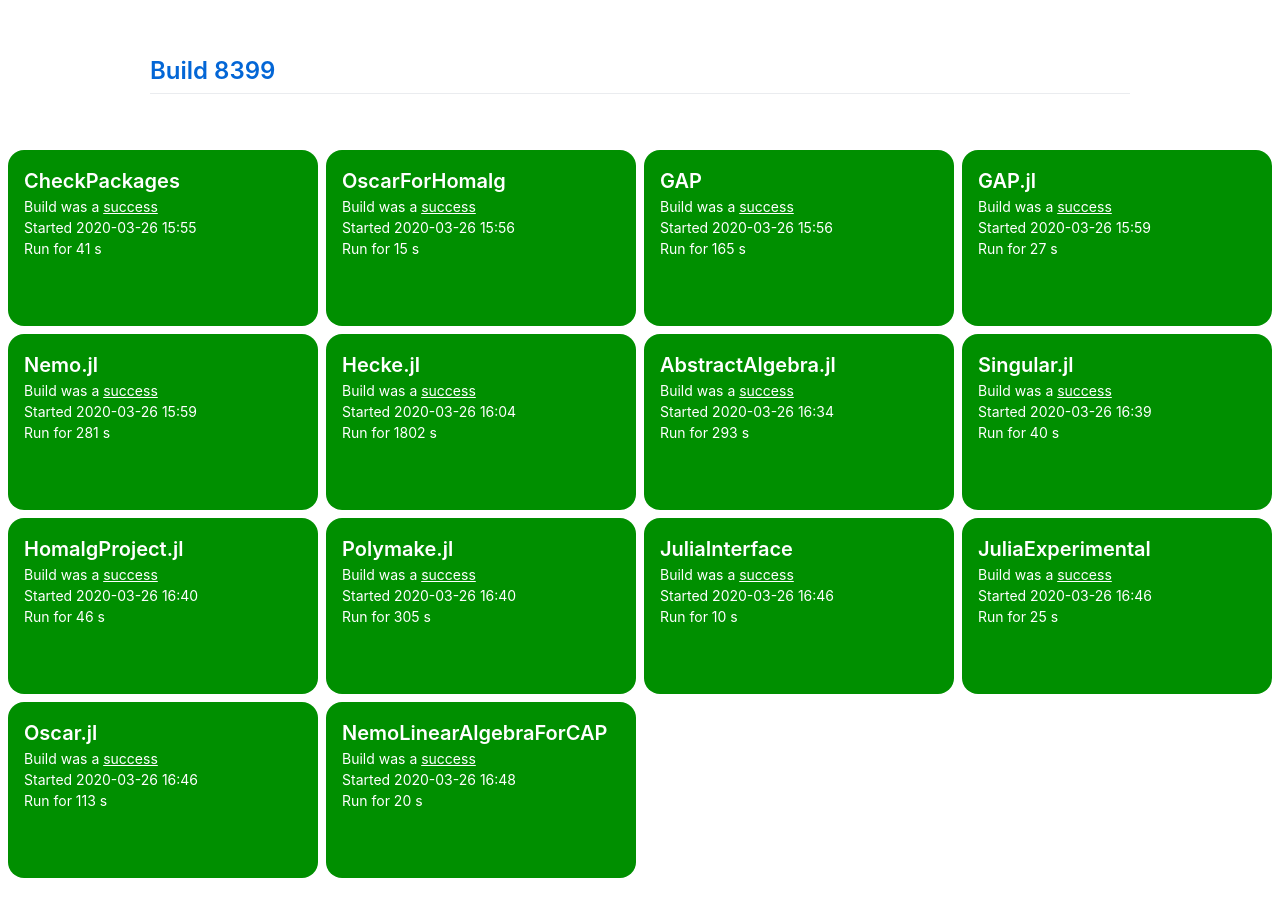
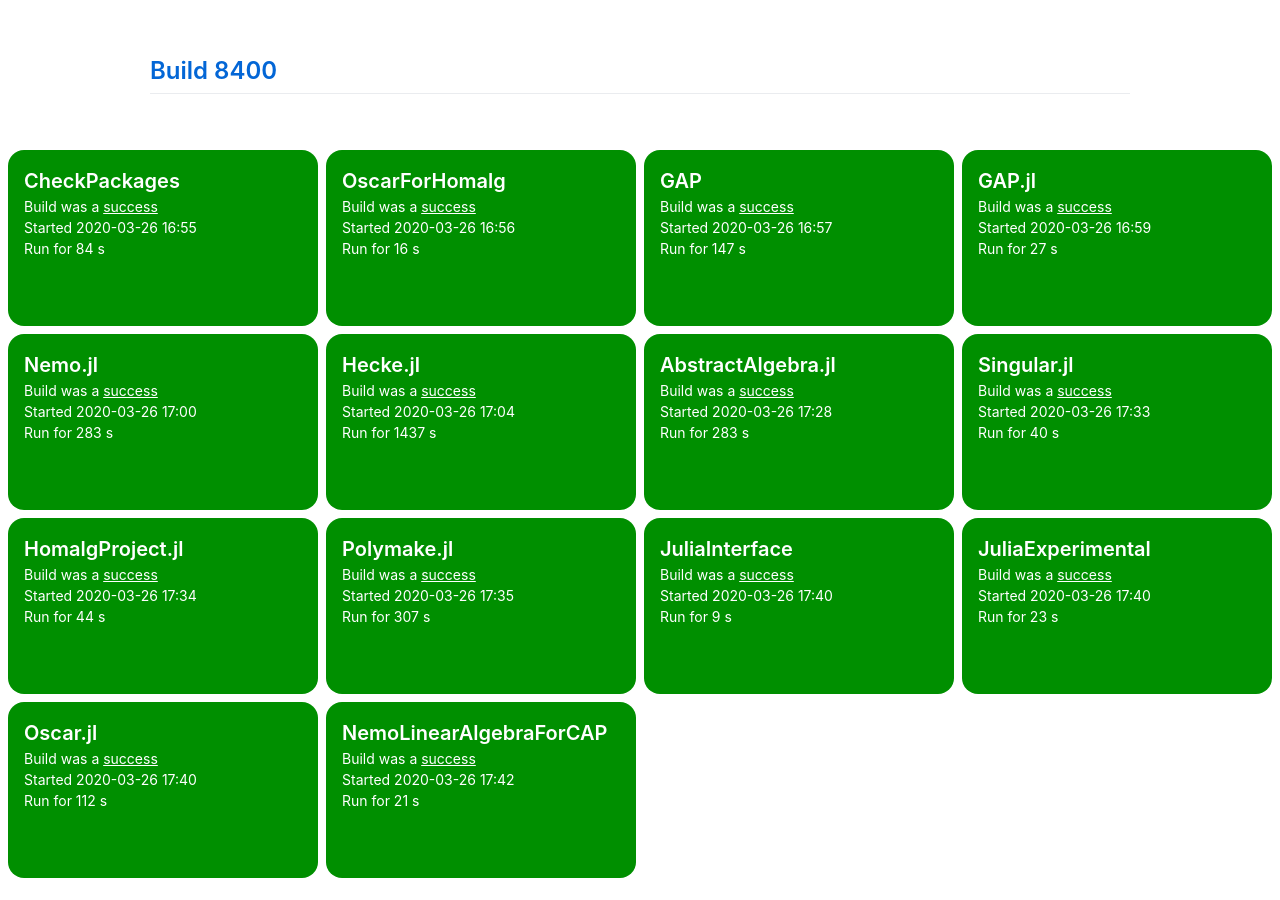
Before and after one commit to oscar-system/oscar-ci-status, a Jekyll site: the page built from index.html, in a window 1280 px wide. Built offline with Jekyll 4.4.1, drawn with Linux system fonts in a browser that asks for light colours.

Commit message:
Build 8400

```diff
--- a/_data/ci.yml
+++ b/_data/ci.yml
@@ -1,38 +1,38 @@
-build: 8399
-build_url: https://oscarci.mathematik.uni-kl.de/job/oscar/8399/
+build: 8400
+build_url: https://oscarci.mathematik.uni-kl.de/job/oscar/8400/
 job: oscar
 tests:
-- duration: 41
+- duration: 84
   exitcode: 0
   first_failure: false
   first_failure_url: null
   last_success: false
   last_success_url: null
-  log: https://oscarci.mathematik.uni-kl.de/job/oscar/8399/artifact/logs/build-8399/CheckPackages.log
+  log: https://oscarci.mathematik.uni-kl.de/job/oscar/8400/artifact/logs/build-8400/CheckPackages.log
   name: CheckPackages
-  start: 2020-03-26 15:55
+  start: 2020-03-26 16:55
   status: success
   success: true
-- duration: 15
+- duration: 16
   exitcode: 0
   first_failure: false
   first_failure_url: null
   last_success: false
   last_success_url: null
-  log: https://oscarci.mathematik.uni-kl.de/job/oscar/8399/artifact/logs/build-8399/OscarForHomalg.log
+  log: https://oscarci.mathematik.uni-kl.de/job/oscar/8400/artifact/logs/build-8400/OscarForHomalg.log
   name: OscarForHomalg
-  start: 2020-03-26 15:56
+  start: 2020-03-26 16:56
   status: success
   success: true
-- duration: 165
+- duration: 147
   exitcode: 0
   first_failure: false
   first_failure_url: null
   last_success: false
   last_success_url: null
-  log: https://oscarci.mathematik.uni-kl.de/job/oscar/8399/artifact/logs/build-8399/GAP.log
+  log: https://oscarci.mathematik.uni-kl.de/job/oscar/8400/artifact/logs/build-8400/GAP.log
   name: GAP
-  start: 2020-03-26 15:56
+  start: 2020-03-26 16:57
   status: success
   success: true
 - duration: 27
@@ -41,42 +41,42 @@ tests:
   first_failure_url: null
   last_success: false
   last_success_url: null
-  log: https://oscarci.mathematik.uni-kl.de/job/oscar/8399/artifact/logs/build-8399/GAP.jl.log
+  log: https://oscarci.mathematik.uni-kl.de/job/oscar/8400/artifact/logs/build-8400/GAP.jl.log
   name: GAP.jl
-  start: 2020-03-26 15:59
+  start: 2020-03-26 16:59
   status: success
   success: true
-- duration: 281
+- duration: 283
   exitcode: 0
   first_failure: false
   first_failure_url: null
   last_success: false
   last_success_url: null
-  log: https://oscarci.mathematik.uni-kl.de/job/oscar/8399/artifact/logs/build-8399/Nemo.jl.log
+  log: https://oscarci.mathematik.uni-kl.de/job/oscar/8400/artifact/logs/build-8400/Nemo.jl.log
   name: Nemo.jl
-  start: 2020-03-26 15:59
+  start: 2020-03-26 17:00
   status: success
   success: true
-- duration: 1802
+- duration: 1437
   exitcode: 0
   first_failure: false
   first_failure_url: null
   last_success: false
   last_success_url: null
-  log: https://oscarci.mathematik.uni-kl.de/job/oscar/8399/artifact/logs/build-8399/Hecke.jl.log
+  log: https://oscarci.mathematik.uni-kl.de/job/oscar/8400/artifact/logs/build-8400/Hecke.jl.log
   name: Hecke.jl
-  start: 2020-03-26 16:04
+  start: 2020-03-26 17:04
   status: success
   success: true
-- duration: 293
+- duration: 283
   exitcode: 0
   first_failure: false
   first_failure_url: null
   last_success: false
   last_success_url: null
-  log: https://oscarci.mathematik.uni-kl.de/job/oscar/8399/artifact/logs/build-8399/AbstractAlgebra.jl.log
+  log: https://oscarci.mathematik.uni-kl.de/job/oscar/8400/artifact/logs/build-8400/AbstractAlgebra.jl.log
   name: AbstractAlgebra.jl
-  start: 2020-03-26 16:34
+  start: 2020-03-26 17:28
   status: success
   success: true
 - duration: 40
@@ -85,74 +85,74 @@ tests:
   first_failure_url: null
   last_success: false
   last_success_url: null
-  log: https://oscarci.mathematik.uni-kl.de/job/oscar/8399/artifact/logs/build-8399/Singular.jl.log
+  log: https://oscarci.mathematik.uni-kl.de/job/oscar/8400/artifact/logs/build-8400/Singular.jl.log
   name: Singular.jl
-  start: 2020-03-26 16:39
+  start: 2020-03-26 17:33
   status: success
   success: true
-- duration: 46
+- duration: 44
   exitcode: 0
   first_failure: false
   first_failure_url: null
   last_success: false
   last_success_url: null
-  log: https://oscarci.mathematik.uni-kl.de/job/oscar/8399/artifact/logs/build-8399/HomalgProject.jl.log
+  log: https://oscarci.mathematik.uni-kl.de/job/oscar/8400/artifact/logs/build-8400/HomalgProject.jl.log
   name: HomalgProject.jl
-  start: 2020-03-26 16:40
+  start: 2020-03-26 17:34
   status: success
   success: true
-- duration: 305
+- duration: 307
   exitcode: 0
   first_failure: false
   first_failure_url: null
   last_success: false
   last_success_url: null
-  log: https://oscarci.mathematik.uni-kl.de/job/oscar/8399/artifact/logs/build-8399/Polymake.jl.log
+  log: https://oscarci.mathematik.uni-kl.de/job/oscar/8400/artifact/logs/build-8400/Polymake.jl.log
   name: Polymake.jl
-  start: 2020-03-26 16:40
+  start: 2020-03-26 17:35
   status: success
   success: true
-- duration: 10
+- duration: 9
   exitcode: 0
   first_failure: false
   first_failure_url: null
   last_success: false
   last_success_url: null
-  log: https://oscarci.mathematik.uni-kl.de/job/oscar/8399/artifact/logs/build-8399/JuliaInterface.log
+  log: https://oscarci.mathematik.uni-kl.de/job/oscar/8400/artifact/logs/build-8400/JuliaInterface.log
   name: JuliaInterface
-  start: 2020-03-26 16:46
+  start: 2020-03-26 17:40
   status: success
   success: true
-- duration: 25
+- duration: 23
   exitcode: 0
   first_failure: false
   first_failure_url: null
   last_success: false
   last_success_url: null
-  log: https://oscarci.mathematik.uni-kl.de/job/oscar/8399/artifact/logs/build-8399/JuliaExperimental.log
+  log: https://oscarci.mathematik.uni-kl.de/job/oscar/8400/artifact/logs/build-8400/JuliaExperimental.log
   name: JuliaExperimental
-  start: 2020-03-26 16:46
+  start: 2020-03-26 17:40
   status: success
   success: true
-- duration: 113
+- duration: 112
   exitcode: 0
   first_failure: false
   first_failure_url: null
   last_success: false
   last_success_url: null
-  log: https://oscarci.mathematik.uni-kl.de/job/oscar/8399/artifact/logs/build-8399/Oscar.jl.log
+  log: https://oscarci.mathematik.uni-kl.de/job/oscar/8400/artifact/logs/build-8400/Oscar.jl.log
   name: Oscar.jl
-  start: 2020-03-26 16:46
+  start: 2020-03-26 17:40
   status: success
   success: true
-- duration: 20
+- duration: 21
   exitcode: 0
   first_failure: false
   first_failure_url: null
   last_success: false
   last_success_url: null
-  log: https://oscarci.mathematik.uni-kl.de/job/oscar/8399/artifact/logs/build-8399/NemoLinearAlgebraForCAP.log
+  log: https://oscarci.mathematik.uni-kl.de/job/oscar/8400/artifact/logs/build-8400/NemoLinearAlgebraForCAP.log
   name: NemoLinearAlgebraForCAP
-  start: 2020-03-26 16:48
+  start: 2020-03-26 17:42
   status: success
   success: true
```
Also changed, not shown: README.md.
